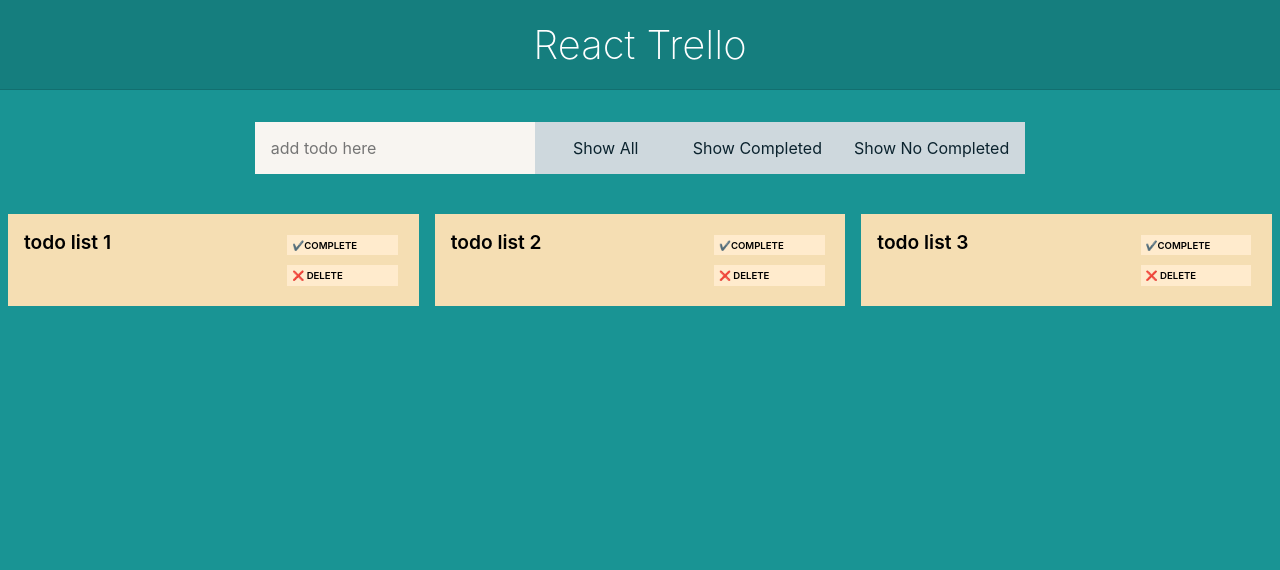
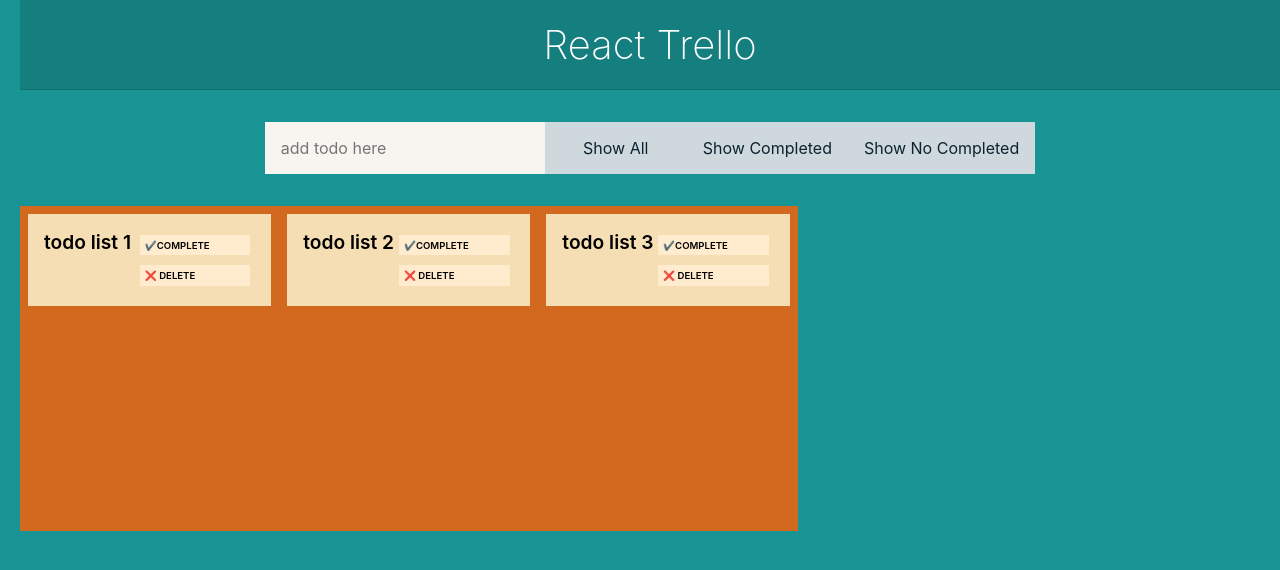
Before and after one commit to vedranaha/react-trello-redux, a React (Create React App) app: page / in a window 1280 px wide. Shown: the top 570 px of the page. Built offline with nearby package versions, Linux system fonts and the light colour scheme.

Commit message:
App board imported, added padding

```diff
--- a/src/App.css
+++ b/src/App.css
@@ -1,6 +1,7 @@
 .App {
   background: rgb(25, 148, 148);
   height: 100vh;
+  padding-left: 20px;
 }
 
 .Header {
--- a/src/App.js
+++ b/src/App.js
@@ -1,6 +1,7 @@
 import React from "react";
 import Controls from "./components/Controls.js";
 import TodosList from "./components/TodosList.js";
+import Board from "./components/Board";
 import "./App.css";
 
 function App(props) {
@@ -8,7 +9,7 @@
     <div className="App">
       <div className="Header">React Trello</div>
       <Controls />
-      <TodosList />
+      <Board />
     </div>
   );
 }
```
